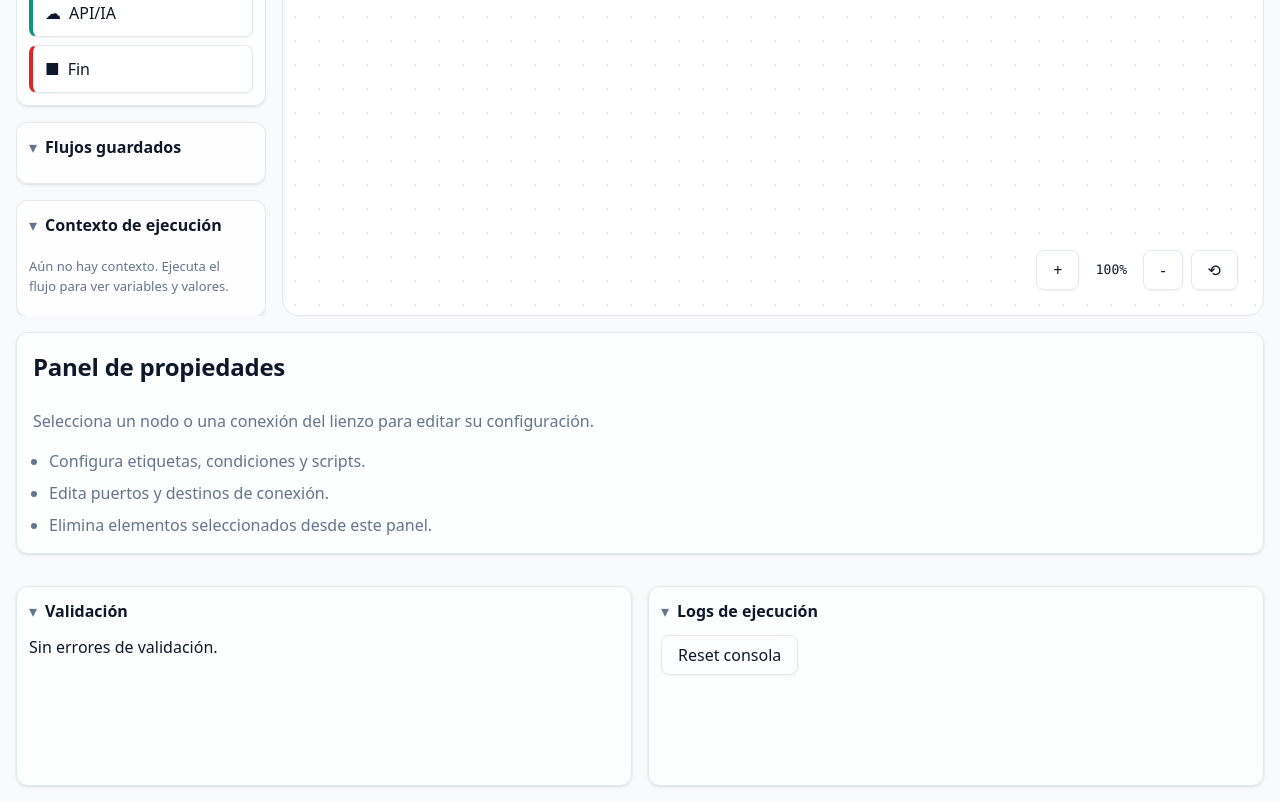
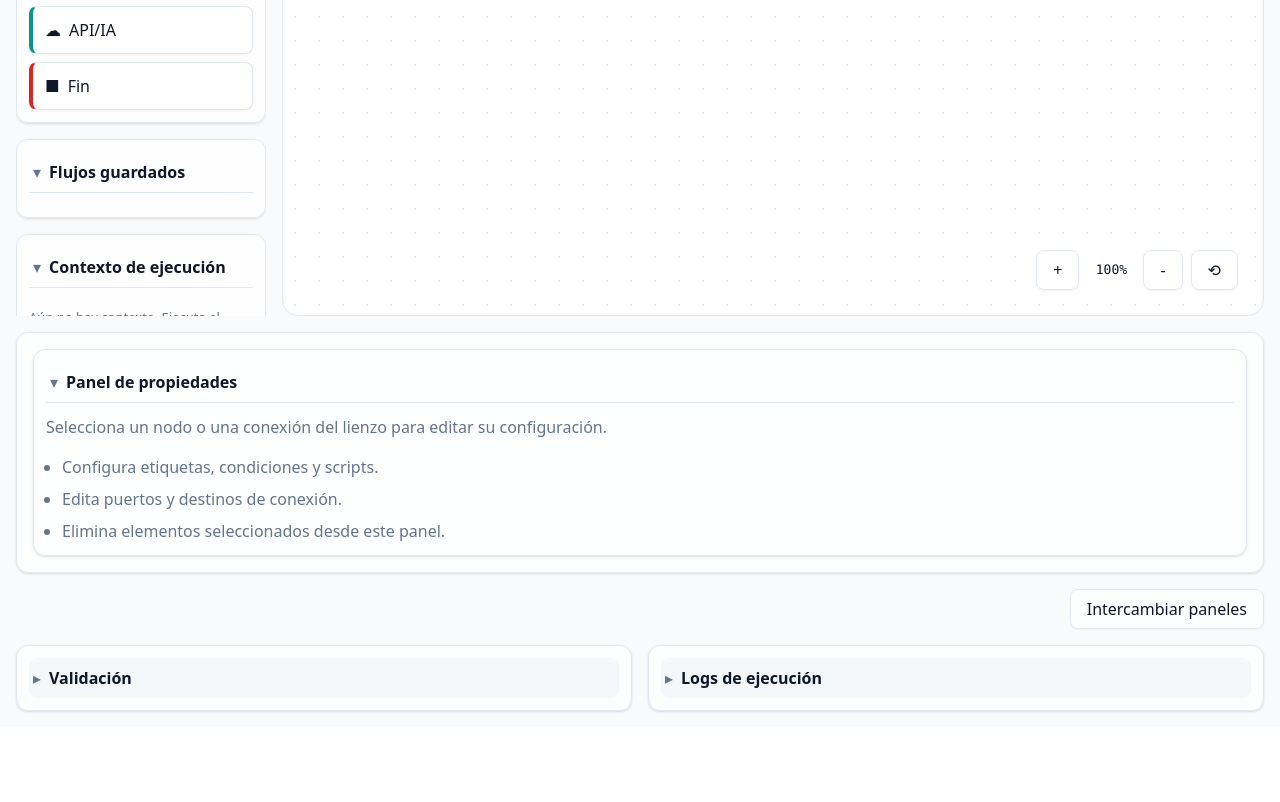
Before and after one commit to Erredebe/flow-gen, an Angular app: page / in a window 1280 px wide. Shown: the part 660-1462 px from the top of the page. After the commit the page ends 1387 px from the top, so only its background shows below. Built offline with nearby package versions, Linux system fonts and the light colour scheme.

Commit message:
Improve collapsed panel UX and add panel swapping

```diff
--- a/src/app/app.component.css
+++ b/src/app/app.component.css
@@ -267,6 +267,18 @@ h2, h3, h4 {
   align-items: center;
   gap: var(--space-2);
   list-style: none;
+  padding: var(--space-2) var(--space-1);
+  border-radius: var(--radius-md);
+}
+
+.sidebar-card:not([open]) summary {
+  background: color-mix(in srgb, var(--bg-sidebar) 75%, transparent);
+}
+
+.sidebar-card[open] summary {
+  border-bottom: 1px solid var(--border-color);
+  border-bottom-left-radius: 0;
+  border-bottom-right-radius: 0;
 }
 
 .sidebar-card summary::-webkit-details-marker {
@@ -292,6 +304,10 @@ h2, h3, h4 {
 
 .panel-content {
   margin-top: var(--space-3);
+}
+
+.sidebar-card:not([open]) .panel-content {
+  display: none;
 }
 
 app-collapsible-panel {
@@ -489,6 +505,21 @@ app-collapsible-panel {
 }
 
 /* Bottom Panels */
+
+.bottom-panels-toolbar {
+  display: flex;
+  justify-content: flex-end;
+  padding: 0 var(--space-4);
+}
+
+.bottom-panels.logs-first .bottom-panel-validation {
+  order: 2;
+}
+
+.bottom-panels.logs-first .bottom-panel-logs {
+  order: 1;
+}
+
 .bottom-panels {
   display: grid;
   grid-template-columns: 1fr 1fr;
@@ -496,7 +527,7 @@ app-collapsible-panel {
   padding: var(--space-4);
 }
 
-.bottom-panel-card {
+.bottom-panel-card[open] {
   min-height: 200px;
 }
 
@@ -667,6 +698,12 @@ app-collapsible-panel {
   flex-direction: column;
   gap: var(--space-2);
   color: var(--text-muted);
+}
+
+.properties-panel-card .panel-content {
+  display: flex;
+  flex-direction: column;
+  gap: var(--space-4);
 }
 
 /* Modal Styling */
--- a/src/app/components/execution-panels.component.html
+++ b/src/app/components/execution-panels.component.html
@@ -1,12 +1,16 @@
-<section class="bottom-panels">
-  <app-collapsible-panel title="Validación" [open]="true" panelClass="bottom-panel-card">
+<section class="bottom-panels-toolbar">
+  <button type="button" (click)="swapPanels()">Intercambiar paneles</button>
+</section>
+
+<section class="bottom-panels" [class.logs-first]="logsFirst">
+  <app-collapsible-panel title="Validación" [open]="false" panelClass="bottom-panel-card bottom-panel-validation">
     <ul>
       <li *ngFor="let error of validationErrors">{{ error }}</li>
     </ul>
     <p *ngIf="!validationErrors.length">Sin errores de validación.</p>
   </app-collapsible-panel>
 
-  <app-collapsible-panel title="Logs de ejecución" [open]="true" panelClass="bottom-panel-card">
+  <app-collapsible-panel title="Logs de ejecución" [open]="false" panelClass="bottom-panel-card bottom-panel-logs">
     <button type="button" (click)="resetConsole.emit()">Reset consola</button>
     <ul>
       <li *ngFor="let line of logs">{{ line }}</li>
--- a/src/app/components/execution-panels.component.ts
+++ b/src/app/components/execution-panels.component.ts
@@ -13,4 +13,10 @@ export class ExecutionPanelsComponent {
   @Input({ required: true }) logs: string[] = [];
 
   @Output() resetConsole = new EventEmitter<void>();
+
+  logsFirst = false;
+
+  swapPanels(): void {
+    this.logsFirst = !this.logsFirst;
+  }
 }
--- a/src/app/components/flow-workspace.component.html
+++ b/src/app/components/flow-workspace.component.html
@@ -115,7 +115,7 @@
   </section>
 
   <aside class="properties" *ngIf="selectedNode as node; else connectionProperties">
-    <h2>Configuración de nodo</h2>
+    <app-collapsible-panel title="Configuración de nodo" [open]="true" panelClass="properties-panel-card">
       <label>
         Etiqueta
         <input [(ngModel)]="node.data.label" (ngModelChange)="updateNode.emit()" />
@@ -171,11 +171,12 @@
       </label>
 
       <button class="danger" (click)="deleteSelectedNode.emit()" style="width: 100%; margin-top: auto;">Eliminar nodo</button>
+    </app-collapsible-panel>
   </aside>
 
   <ng-template #connectionProperties>
     <aside class="properties" *ngIf="selectedConnection as connection; else selectionGuide">
-      <h2>Configuración de conexión</h2>
+      <app-collapsible-panel title="Configuración de conexión" [open]="true" panelClass="properties-panel-card">
         <p><strong>Origen:</strong> {{ nodeLabel(connection.fromNodeId) }}</p>
         <p><strong>Destino:</strong> {{ nodeLabel(connection.toNodeId) }}</p>
 
@@ -198,18 +199,20 @@
         </label>
 
         <button class="danger" (click)="removeConnection.emit(connection.id)" style="width: 100%; margin-top: auto;">Eliminar conexión</button>
+      </app-collapsible-panel>
     </aside>
   </ng-template>
 
   <ng-template #selectionGuide>
     <aside class="properties properties-guide">
-      <h2>Panel de propiedades</h2>
+      <app-collapsible-panel title="Panel de propiedades" [open]="true" panelClass="properties-panel-card">
         <p>Selecciona un nodo o una conexión del lienzo para editar su configuración.</p>
         <ul>
           <li>Configura etiquetas, condiciones y scripts.</li>
           <li>Edita puertos y destinos de conexión.</li>
           <li>Elimina elementos seleccionados desde este panel.</li>
         </ul>
+      </app-collapsible-panel>
     </aside>
   </ng-template>
 </main>
```
Lines whose indentation alone changed are shown as unchanged.
